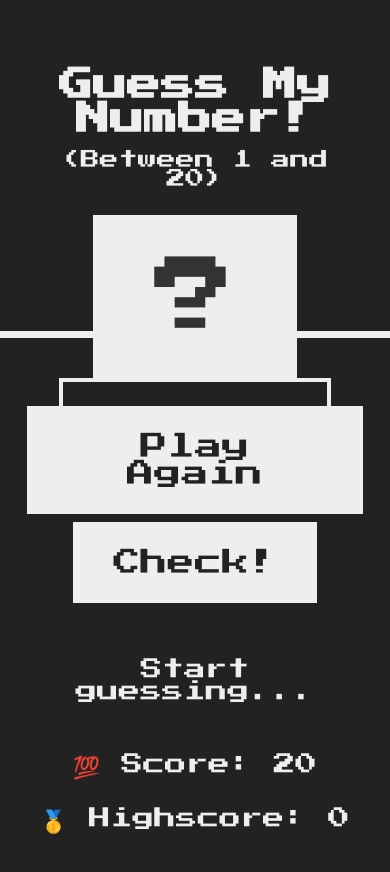
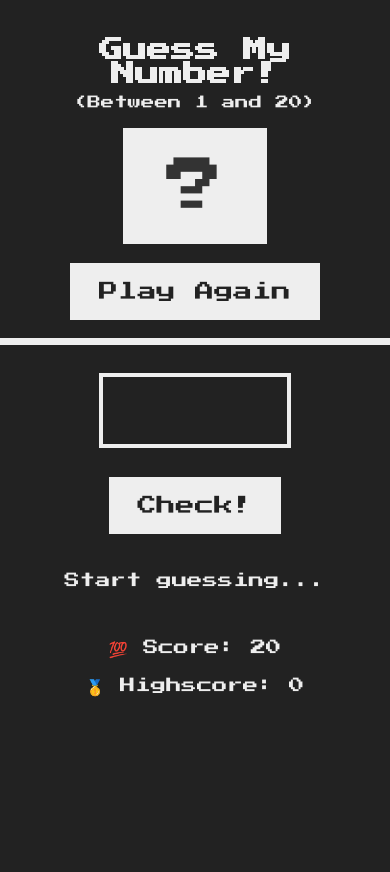
Before and after one commit to LukaMarcetaDev/Guess-My-Number, a plain HTML site: page index.html in a window 390 px wide. After the commit the page ends 844 px from the top, so only its background shows below. Drawn offline with Linux system fonts and the light colour scheme.

Commit message:
Additional responsive adjustments

```diff
--- a/style.css
+++ b/style.css
@@ -122,16 +122,17 @@ h1 {
 
 @media (max-width: 730px) {
   html {
-    font-size: 85%;
+    font-size: 60%;
   }
 
   header {
     height: 40vh;
-    padding: 2rem;
+    padding: 1rem;
     display: flex;
     flex-direction: column;
     align-items: center;
     text-align: center;
+    border-bottom: none;
   }
 
   h1 {
@@ -163,6 +164,7 @@ h1 {
     height: auto;
     flex-direction: column;
     padding: 3rem 2rem;
+    border-top: 7px solid #eee;
   }
 
   .left,
```
